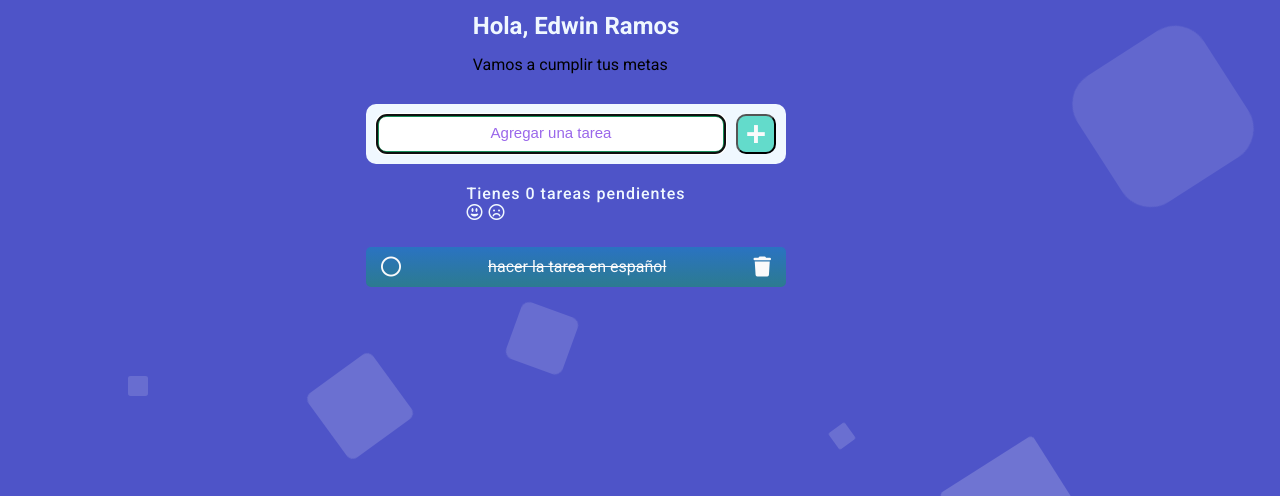
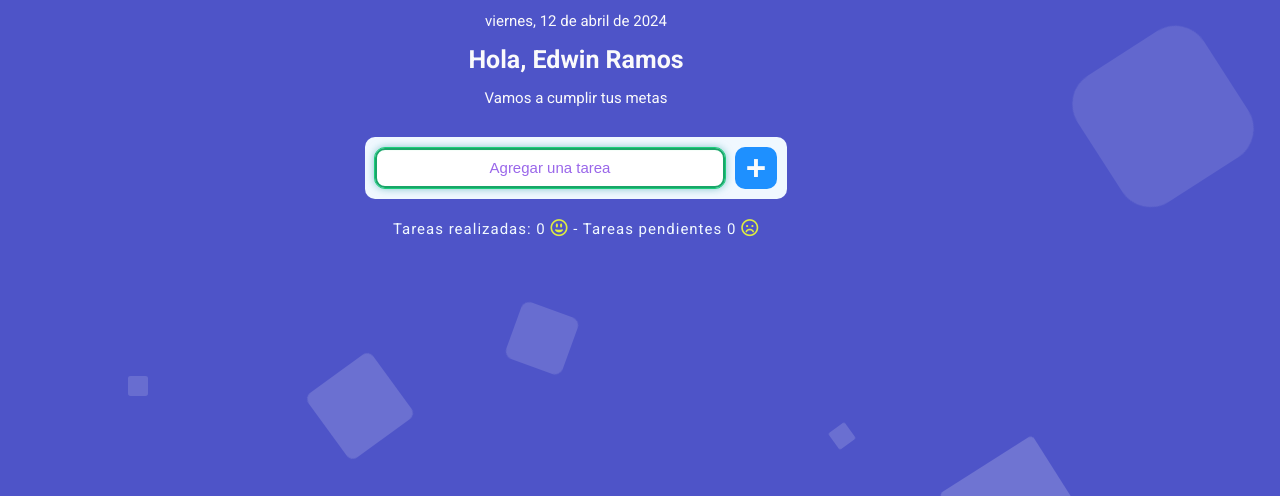
Before and after one commit to EdwinRamosCabrera/Lista-Tareas, a plain HTML site: page index.html in a window 1280 px wide. Shown: the part 304-800 px from the top of the page. Drawn offline with Linux system fonts and the light colour scheme.

Commit message:
cambios de estilos y adicion del contador

```diff
--- a/estilos.css
+++ b/estilos.css
@@ -10,6 +10,10 @@
     --blue-light: #04d4c3;
     --blue-dark: #2a73c2;
     --green: #2c7b90;
+}
+
+html {
+    font-size: 62.5%;
 }
 
 body{
@@ -28,6 +32,7 @@ body{
     margin: auto;
     max-width: 90%;
 }
+
 .title {
     display: flex;
     gap: 5px;
@@ -37,7 +42,7 @@ body{
     font-family: "Rubik", sans-serif;
     text-align: center;
     color: #fff;
-    font-size: 40px;
+    font-size: 4rem;
 }
 
 .title img {
@@ -48,11 +53,18 @@ body{
 
 .personal-information {
     margin: 30px;
+    text-align: center;
 }
 
-h2 {
-    color: aliceblue;
+.personal-information p, .date{
+    color: var(--white);
+    font-size: 1.5rem;
+}
+
+.personal-information h2 {
+    color: var(--white);
     margin: 15px auto;
+    font-size: 2.5rem;
 }
 
 .add-task {
@@ -65,23 +77,31 @@ h2 {
 }
 
 .add-task input{
-    height: 40px;
+    height: 4rem;
     width: 350px;
-    border: 3px solid #19905a;
+    border: 2.5px solid #19a569;
     border-radius: 10px;
     text-align: center;
+    overflow: hidden;
+    outline: 1px solid #19cf7a;
+    font-size: 1.5rem;
 }
 
 .add-task input::placeholder {
-    font-size: 15px;
+    font-size: 1.5rem;
     color: var(--purple);
 }
 
+.add-task input:focus {
+    box-shadow: 0 1px 1px rgba(125, 235, 173, 0.075)inset, 0 0 8px rgba(18, 144, 148, 0.6);
+}
+
 .button {
-    height: 40px;
-    width: 40px;
+    height: 42px;
+    width: 42px;
+    border: none;
     border-radius: 10px;
-    background-color: rgb(99, 219, 203);
+    background-color: dodgerblue;
     font-size: 35px;
     font-weight: 800;
     color: var(--white);
@@ -90,43 +110,56 @@ h2 {
     cursor: pointer;
 }
 
-.button:hover {
-    background-color: #8f94fb;
+.button:active {
+    background-color: #19cf7a;
     transform: scale(1.1);
 }
 
 .message {
     margin: 20px;
     color: aliceblue;
-    font-weight: 500;
+    font-size: 1.5rem;
+    font-weight: 400;
     letter-spacing: 1px;
+}
+
+.message i {
+    font-size: 17px;
+    color: rgb(223, 237, 63);
 }
 
 .tasks li {
     display: flex;
     justify-content:space-between;
     align-items: center;
-    background: linear-gradient(to bottom, var(--blue-dark), var(--green));
     gap: 20px;
     padding: 10px 15px;
-    border-radius: 5px;
     width: 420px;
-    margin: 5px 0;
+    margin: 7px 0;
+    border: 1px solid #1c1d1d;
+    border-radius: 10px;
+    background: linear-gradient(150deg, #0b558b,#2089d3,#11588e);
 }
 
 .tasks i {
     font-size: 20px;
-    color: #fafafb;
+    color: var(--white);
+    cursor: pointer;
 }
 
 .tasks i:hover {
-    color: var(--blue-light);
-    cursor: pointer;
+    color: #19cf7a;
 }
 
-.underlined {
-    text-decoration: line-through;
-    color: var(--white);
+.text {
+    font-size: 1.5rem;
+    color : var(--white);
+}
+
+.underline {
+    text-decoration-line: line-through;
+    color : #c8c8d9;
+    text-decoration-thickness: 2px;
 }
 
 /* Animation */
--- a/index.html
+++ b/index.html
@@ -10,8 +10,9 @@
         href="https://fonts.googleapis.com/css2?family=Roboto:ital,wght@0,300;0,400;0,500;0,700;0,900;1,700&family=Rubik:ital,wght@0,300..900;1,300..900&display=swap"
         rel="stylesheet">
     <link rel="stylesheet" href="https://cdnjs.cloudflare.com/ajax/libs/font-awesome/6.5.2/css/all.min.css">
+    <link rel="website icon" type="png" href="/images/verificacion.png">
     <link rel="stylesheet" media="all" href="estilos.css">
-    <title>List to do</title>
+    <title>Tareas</title>
 </head>
 
 <body>
@@ -22,7 +23,7 @@
                 <img src="./images/tarea-completada.png" alt="task-complete">
             </div>
             <div class="personal-information">
-                <div class="date" id="date">Jueves 10 de Abril</div>
+                <div class="date" id="date"></div>
                 <h2>Hola, Edwin Ramos</h2>
                 <p>Vamos a cumplir tus metas</p>
             </div>
@@ -32,17 +33,16 @@
 
             </div>
             <div class="message" id="message">
-                <p>Tienes <span id="number-tasks">0</span> tareas pendientes</p>
-                <i class="fa-regular fa-face-grin-wide"></i>
-                <i class="fa-regular fa-face-frown"></i>
+                <p>Tareas realizadas: <span id="done-tasks">0</span> <i class="fa-regular fa-face-grin-wide"></i> -
+                 Tareas pendientes <span id="pending-tasks">0</span> <i class="fa-regular fa-face-frown"></i></p>
             </div>
             <div class="tasks" id="tasks">
-                <ul id="list">
-                    <li>
+                <ul id="ul-list">
+                    <!-- <li class='li-list' id='li-list'>
                         <i class="far fa-circle co" data="done" id="0"></i>
-                        <p class="text underlined">hacer la tarea en español</p>
-                        <i class="fas fa-trash de" data="delete" id="0"></i>
-                    </li>
+                        <p class="text">hacer la tarea en español</p>
+                        <i class="fas fa-trash de" data="eliminate" id="0"></i>
+                    </li>  -->
                 </ul>
             </div>
 
```
Also changed, not shown: images/cancelar.png (added), images/comprobado.png (added), images/tarea-completada.png (added), images/verificacion.png (added).
